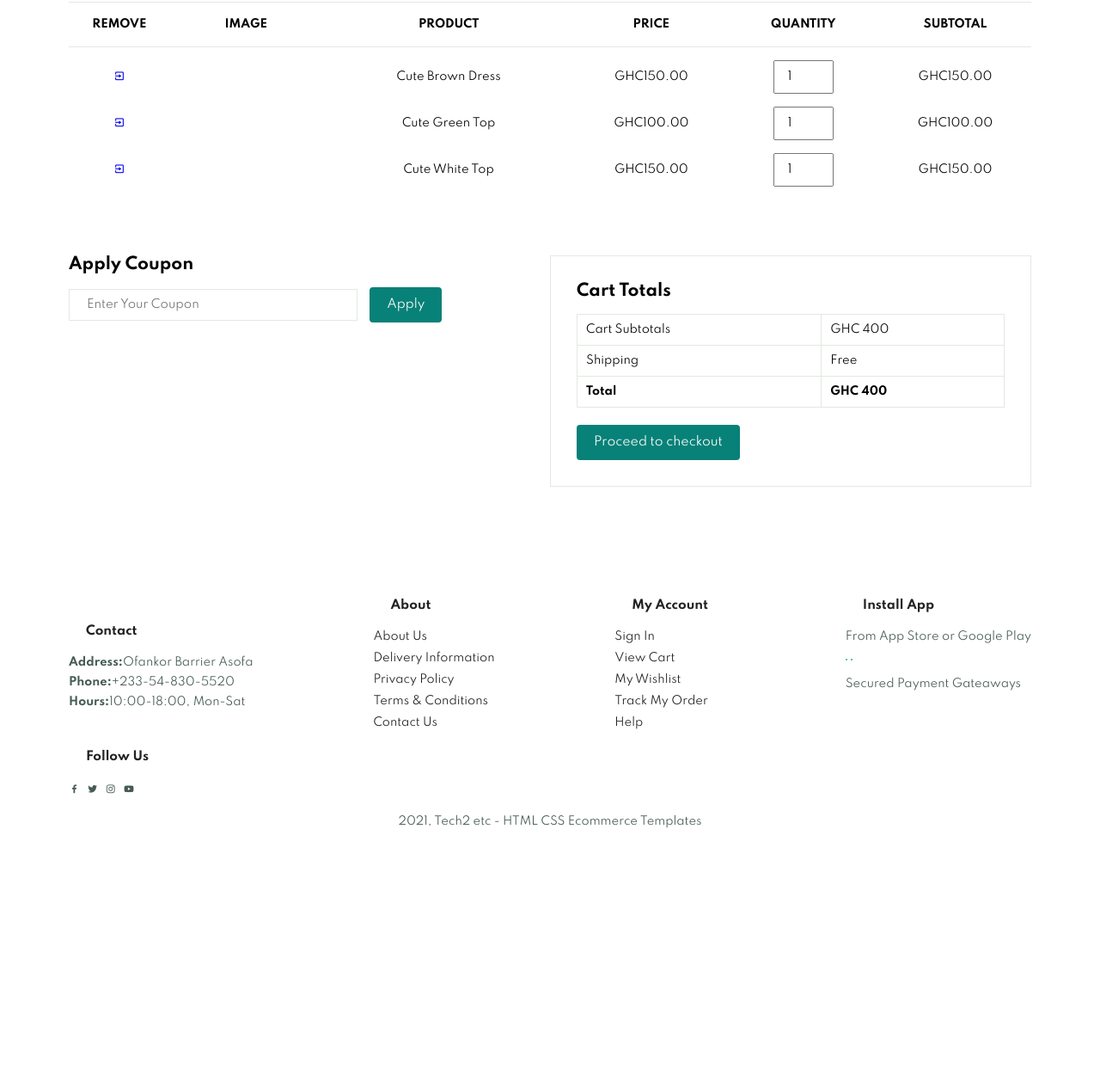
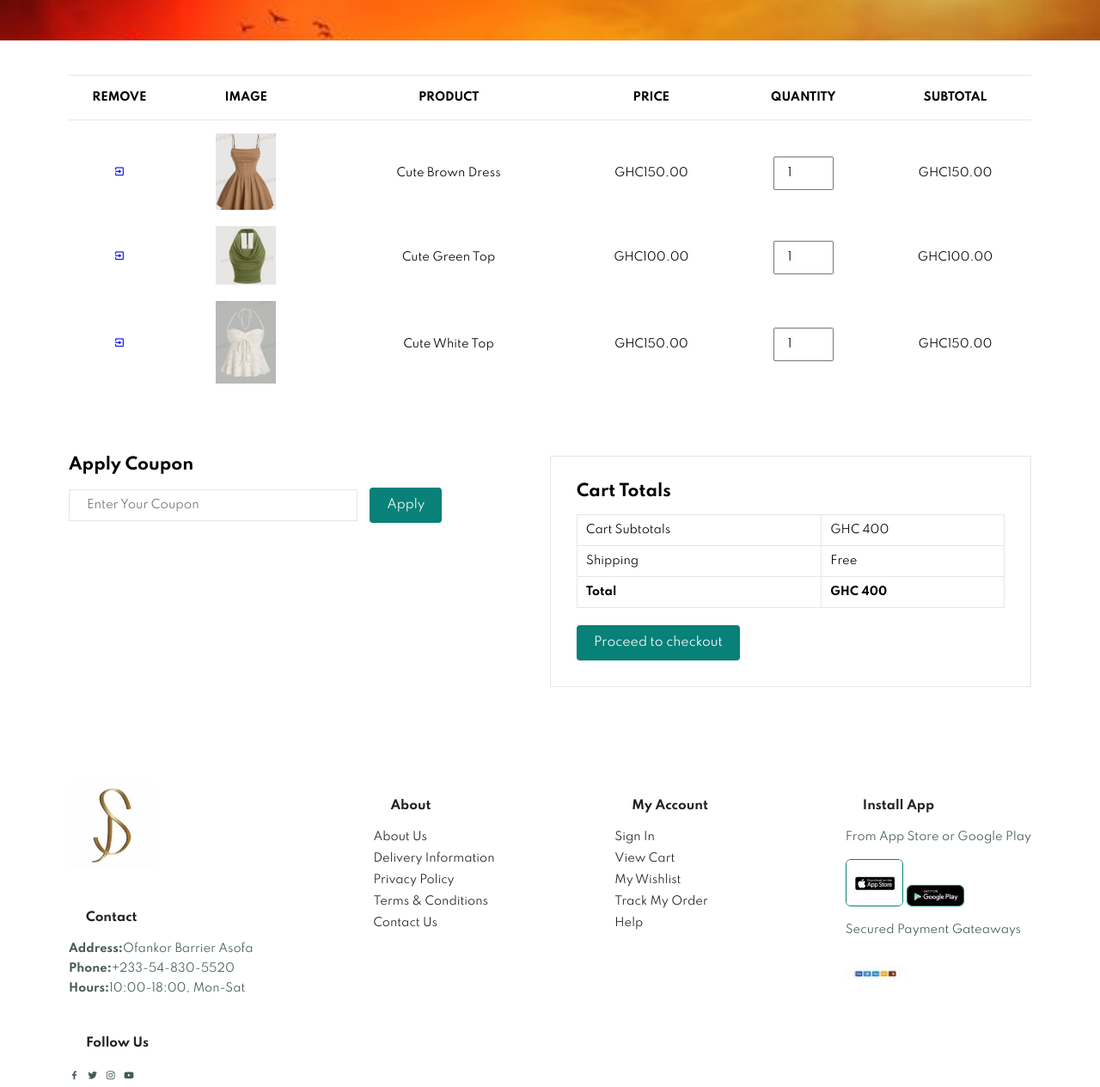
Before and after one commit to dorisowusu222/savvybrand.github.io, a plain HTML site: page cart.html in a window 1280 px wide. Shown: the part 418-1682 px from the top of the page at 86% size. Before the commit the page ends 1429 px from the top, so only its background shows below. Drawn offline with nearby package versions, Linux system fonts and the light colour scheme.

Commit message:
Update cart.html\

```diff
--- a/cart.html
+++ b/cart.html
@@ -11,7 +11,7 @@
 <body>
 
     <section id="header">
-        <a href="#"><img src="img/logo/logo.png" class="logo" alt=""></a>
+        <a href="#"><img src="logo.png" class="logo" alt=""></a>
 
         <div>
             <ul id="navbar">
@@ -53,7 +53,7 @@
             <tbody>
                 <tr>
                     <td><a href="#"><i class="bx bx-exit"></i></a></td>
-                    <td><img src="img/products/f1.jpg" alt=""></td>
+                    <td><img src="f1.jpg" alt=""></td>
                     <td>Cute Brown Dress</td>
                     <td>GHC150.00</td>
                     <td><input type="number" value="1"></td>
@@ -61,7 +61,7 @@
                 </tr>
                 <tr>
                     <td><a href="#"><i class="bx bx-exit"></i></a></td>
-                    <td><img src="img/products/f2.jpg" alt=""></td>
+                    <td><img src="f2.jpg" alt=""></td>
                     <td>Cute Green Top</td>
                     <td>GHC100.00</td>
                     <td><input type="number" value="1"></td>
@@ -69,7 +69,7 @@
                 </tr>
                 <tr>
                     <td><a href="#"><i class="bx bx-exit"></i></a></td>
-                    <td><img src="img/products/f3.jpg" alt=""></td>
+                    <td><img src="f3.jpg" alt=""></td>
                     <td>Cute White Top</td>
                     <td>GHC150.00</td>
                     <td><input type="number" value="1"></td>
@@ -110,7 +110,7 @@
 
         <footer class="section-p1">
             <div class="col">
-                <img class="logo" src ="img/logo/logo.png" alt="">
+                <img class="logo" src ="logo.png" alt="">
                 <h4>Contact</h4>
                 <p><strong>Address:</strong>Ofankor Barrier Asofa</p>
                 <p><strong>Phone:</strong>+233-54-830-5520</p>
@@ -148,11 +148,11 @@
             <h4>Install App</h4>
             <p>From App Store or Google Play</p>
             <div class="row">
-                <img src="img/pay/app.jpg" alt="">
-                <img src="img/pay/play.jpg" alt="">
+                <img src="app.jpg" alt="">
+                <img src="play.jpg" alt="">
             </div>
             <p>Secured Payment Gateaways</p>
-            <img src="img/pay/pay.png" alt="">
+            <img src="pay.png" alt="">
         </div>
 
         <div class="copyright">
```
